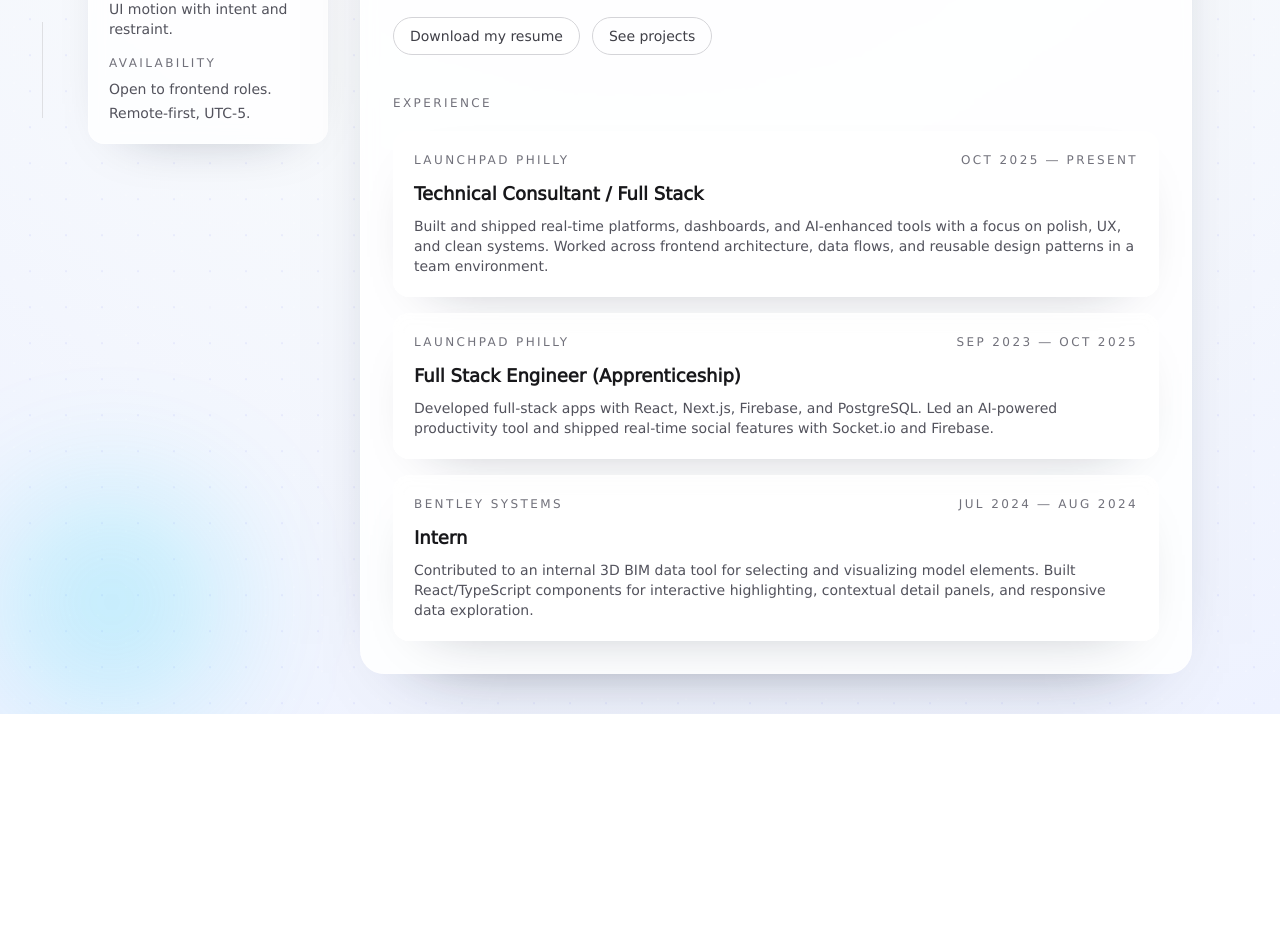
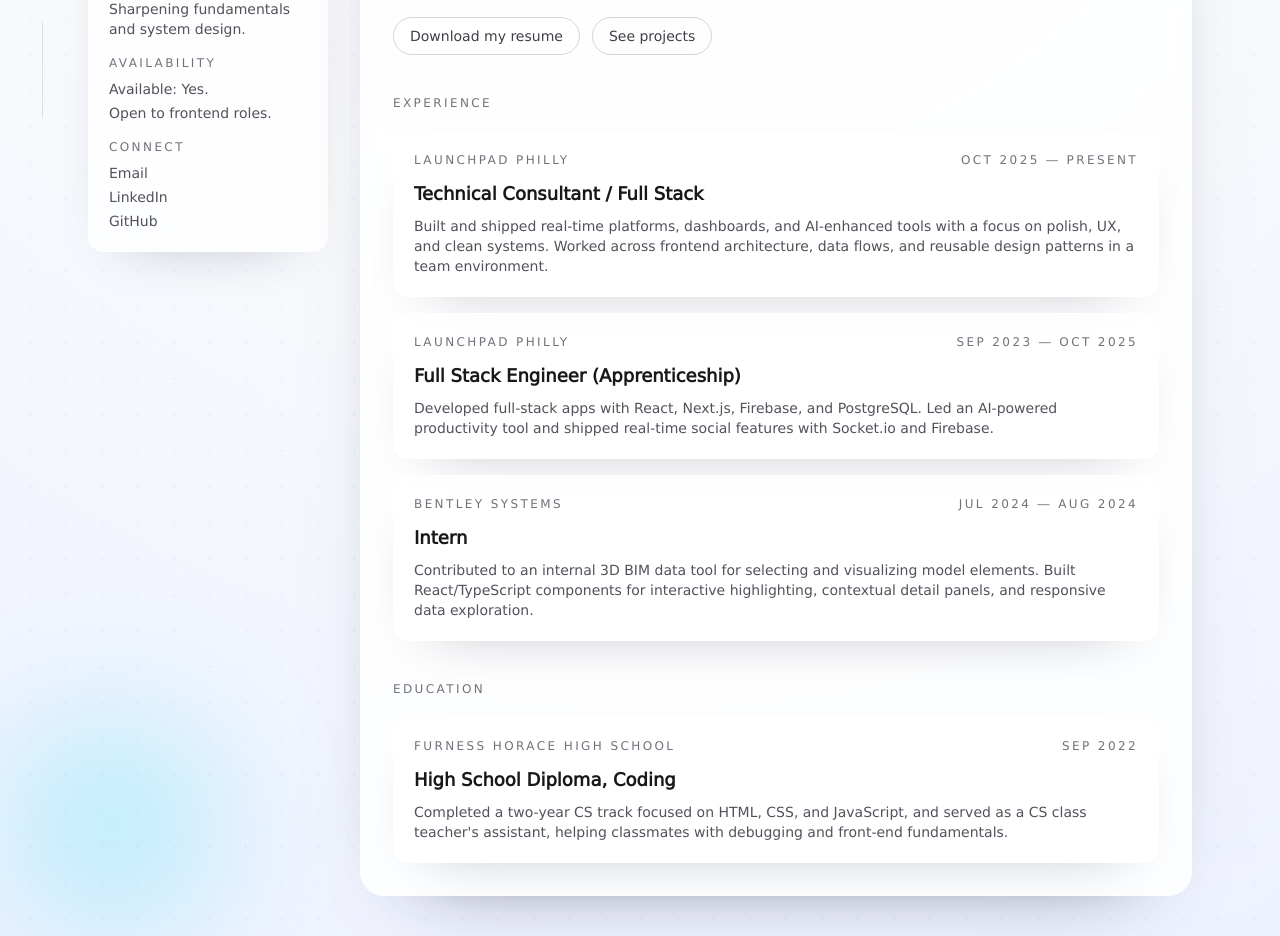
Before and after one commit to ManINeedToSleep/ManINeedToSleep, a Next.js app in the folder my-app/: page / in a window 1280 px wide. Shown: the part 460-1396 px from the top of the page. Before the commit the page ends 1174 px from the top, so only its background shows below. Built offline with nearby package versions, Linux system fonts and the light colour scheme; a web font is replaced by a local one.

Commit message:
Final Touches for now -a

```diff
--- a/my-app/app/components/layout/AppSidebar.tsx
+++ b/my-app/app/components/layout/AppSidebar.tsx
@@ -38,16 +38,45 @@
           Currently Into
         </p>
         <div className="mt-3 space-y-2 text-sm text-zinc-600 dark:text-zinc-300">
-          <p>Anime arcs with messy friendships.</p>
-          <p>Cozy RPGs and story-rich indies.</p>
-          <p>UI motion with intent and restraint.</p>
+          <p>Revamping my portfolio and resume.</p>
+          <p>Applying and improving my project storytelling.</p>
+          <p>Sharpening fundamentals and system design.</p>
         </div>
         <p className="mt-4 text-xs uppercase tracking-[0.2em] text-zinc-500">
           Availability
         </p>
         <div className="mt-2 space-y-1 text-sm text-zinc-600 dark:text-zinc-300">
+          <p>Available: Yes.</p>
           <p>Open to frontend roles.</p>
-          <p>Remote-first, UTC-5.</p>
+        </div>
+        <p className="mt-4 text-xs uppercase tracking-[0.2em] text-zinc-500">
+          Connect
+        </p>
+        <div className="mt-2 space-y-1 text-sm text-zinc-600 dark:text-zinc-300">
+          <a
+            className="block hover:text-zinc-900 dark:hover:text-white"
+            href="https://mail.google.com/mail/?view=cm&fs=1&to=bryangunawan.dev@gmail.com"
+            target="_blank"
+            rel="noreferrer"
+          >
+            Email
+          </a>
+          <a
+            className="block hover:text-zinc-900 dark:hover:text-white"
+            href="https://www.linkedin.com/in/bryan-gunawan-a537132b9/"
+            target="_blank"
+            rel="noreferrer"
+          >
+            LinkedIn
+          </a>
+          <a
+            className="block hover:text-zinc-900 dark:hover:text-white"
+            href="https://github.com/manineedtosleep"
+            target="_blank"
+            rel="noreferrer"
+          >
+            GitHub
+          </a>
         </div>
       </section>
     </aside>
--- a/my-app/app/components/panels/ContactPanel.tsx
+++ b/my-app/app/components/panels/ContactPanel.tsx
@@ -11,6 +11,51 @@
           about craft, motion, and a little joy, we&apos;ll vibe.
         </p>
       </section>
+      <div className="grid gap-4 md:grid-cols-2">
+        <div className="rounded-2xl border border-white/40 bg-white/80 p-5 shadow-[0_20px_60px_-40px_rgba(15,23,42,0.4)] backdrop-blur dark:border-white/10 dark:bg-white/5">
+          <p className="text-xs uppercase tracking-[0.2em] text-zinc-500">
+            Email
+          </p>
+          <a
+            className="mt-2 block text-sm text-zinc-600 hover:text-zinc-900 dark:text-zinc-300 dark:hover:text-white"
+            href="https://mail.google.com/mail/?view=cm&fs=1&to=bryangunawan.dev@gmail.com"
+            target="_blank"
+            rel="noreferrer"
+          >
+            Compose in Gmail
+          </a>
+        </div>
+        <div className="rounded-2xl border border-white/40 bg-white/80 p-5 shadow-[0_20px_60px_-40px_rgba(15,23,42,0.4)] backdrop-blur dark:border-white/10 dark:bg-white/5">
+          <p className="text-xs uppercase tracking-[0.2em] text-zinc-500">
+            Links
+          </p>
+          <div className="mt-2 space-y-1 text-sm text-zinc-600 dark:text-zinc-300">
+            <a
+              className="block hover:text-zinc-900 dark:hover:text-white"
+              href="https://www.linkedin.com/in/bryan-gunawan-a537132b9/"
+              target="_blank"
+              rel="noreferrer"
+            >
+              LinkedIn
+            </a>
+            <a
+              className="block hover:text-zinc-900 dark:hover:text-white"
+              href="https://github.com/manineedtosleep"
+              target="_blank"
+              rel="noreferrer"
+            >
+              GitHub
+            </a>
+            <a
+              className="block hover:text-zinc-900 dark:hover:text-white"
+              href="/resume.txt"
+              download
+            >
+              Resume
+            </a>
+          </div>
+        </div>
+      </div>
       <a
         className="inline-flex items-center justify-center rounded-full border border-zinc-900/20 bg-zinc-900 px-5 py-2 text-sm text-white transition hover:-translate-y-0.5 hover:bg-zinc-900/90 dark:border-white/10 dark:bg-white/10 dark:text-white dark:hover:bg-white/20"
         href="mailto:bryangunawan.dev@gmail.com"
--- a/my-app/app/components/panels/OverviewPanel.tsx
+++ b/my-app/app/components/panels/OverviewPanel.tsx
@@ -97,6 +97,26 @@
           </div>
         </div>
       </section>
+
+      <section className="space-y-5">
+        <p className="text-xs uppercase tracking-[0.2em] text-zinc-500">
+          Education
+        </p>
+        <div className="rounded-2xl border border-white/40 bg-white/80 p-5 shadow-[0_20px_60px_-40px_rgba(15,23,42,0.4)] backdrop-blur dark:border-white/10 dark:bg-white/5">
+          <div className="flex flex-wrap items-center justify-between gap-2 text-xs uppercase tracking-[0.2em] text-zinc-500">
+            <span>Furness Horace High School</span>
+            <span>Sep 2022</span>
+          </div>
+          <h3 className="mt-3 text-lg font-semibold">
+            High School Diploma, Coding
+          </h3>
+          <p className="mt-2 text-sm text-zinc-600 dark:text-zinc-300">
+            Completed a two-year CS track focused on HTML, CSS, and JavaScript,
+            and served as a CS class teacher&apos;s assistant, helping classmates
+            with debugging and front-end fundamentals.
+          </p>
+        </div>
+      </section>
     </div>
   );
 }
--- a/my-app/app/components/panels/ProjectsPanel.tsx
+++ b/my-app/app/components/panels/ProjectsPanel.tsx
@@ -40,12 +40,11 @@
     <div className="space-y-8">
       <section className="space-y-4">
         <p className="text-xs uppercase tracking-[0.2em] text-zinc-500">
-          Quest Log
+          Projects
         </p>
-        <h2 className="text-2xl font-semibold">Projects with Personality</h2>
+        <h2 className="text-2xl font-semibold">Projects</h2>
         <p className="text-base text-zinc-600 dark:text-zinc-300">
-          Each project is a small system story: what broke, what got designed,
-          and what changed because of it.
+          Case studies focused on decisions, tradeoffs, and measurable outcomes.
         </p>
         <div className="flex flex-col gap-3">
           <label className="flex w-full items-center gap-2 rounded-full border border-white/50 bg-white/70 px-4 py-2 text-sm text-zinc-600 shadow-[0_20px_60px_-40px_rgba(15,23,42,0.35)] backdrop-blur dark:border-white/10 dark:bg-white/5 dark:text-zinc-200">
--- a/my-app/app/components/panels/SkillsPanel.tsx
+++ b/my-app/app/components/panels/SkillsPanel.tsx
@@ -16,18 +16,30 @@
         </p>
         <div className="flex flex-wrap gap-2 text-xs text-zinc-500">
           {[
+            "TypeScript",
+            "JavaScript",
+            "Python",
+            "SQL",
             "Next.js",
             "React",
-            "TypeScript",
             "Tailwind CSS",
             "Framer Motion",
+            "D3.js",
+            "Recharts",
             "Node.js",
+            "Firebase",
+            "Prisma",
             "PostgreSQL",
-            "Prisma",
-            "Firebase",
-            "Caching",
-            "Observability",
-            "Performance",
+            "MySQL",
+            "Zustand",
+            "TanStack Query",
+            "Socket.io",
+            "OpenAI API",
+            "Vercel",
+            "Docker",
+            "Linux",
+            "Debian",
+            "Figma",
           ].map((item) => (
             <span
               key={item}
```
